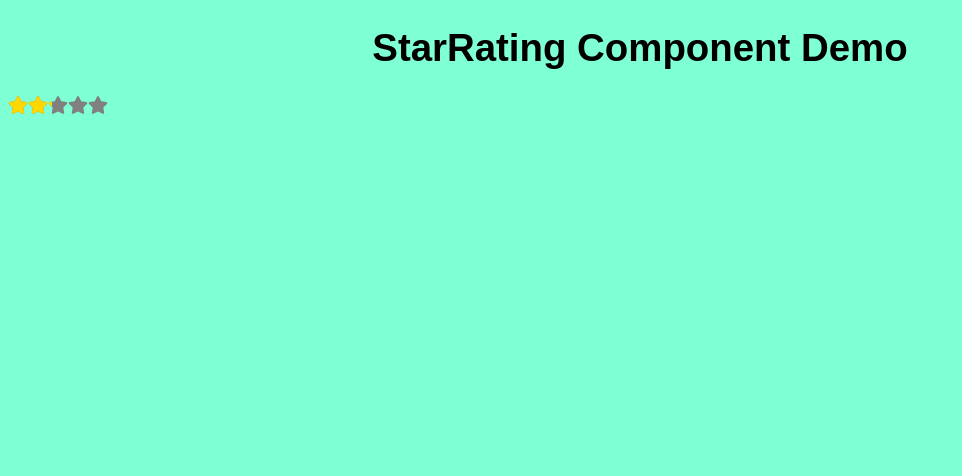
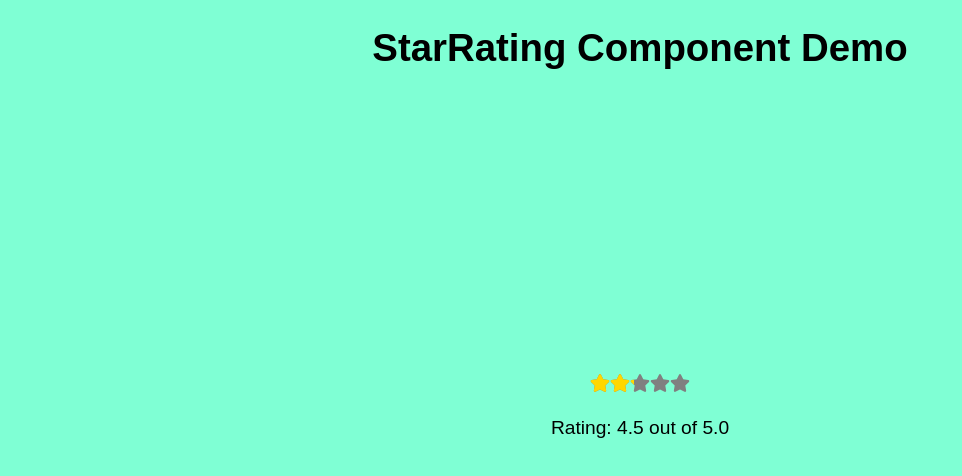
Before and after one commit to keano-robinson/react-star-rating, a React app: page / in a window 1280 px wide. Shown: the top 476 px of the page, without its empty margins (0-962 px from the left). Built offline with nearby package versions, Linux system fonts and the light colour scheme.

Commit message:
Update App.js to display a demo of the component

```diff
--- a/src/App.js
+++ b/src/App.js
@@ -1,6 +1,33 @@
-import React from "react";
+import React, { useState } from "react";
+
 import StarRating from "./StarRating";
+import { makeStar } from "./Star";
+
+import { BiBaseball } from "react-icons/bi";
+
+/*
+An example of creating a custom 'star' using another fillable svg icon.
+Here the default icon is overridden from a star icon to a baseball icon, and the color of the icon when it is active (i.e. selected)
+is overridden from yellow to red, and the size of the icon is overriden from 20px to 50px. The inactive color of the icon is left as default.
+This is used to override the default value of StarComponent to the new 'star' icon.
+*/
+const Baseball = makeStar({icon: BiBaseball, activeColor: "red", size: {value:"50", unit:"px"}});
 
 export default function App() {
-    return <>{StarRating()}</>;
+    const [rating, setRating] = useState(4.5); //Give the app an inital rating of 4.5 for demonstration purposes
+    const totalStars = 5;
+    return (
+        <div className="app-container">
+            {StarRating({
+                initalRating: rating,
+                totalStars,
+                clickable: true,
+                clickHandler: (newRating, _totalStars) => setRating(newRating),
+                StarComponent: Baseball
+            })}
+            <p>
+                Rating: {rating.toFixed(1)} out of {totalStars.toFixed(1)}
+            </p>
+        </div>
+    );
 }
```
